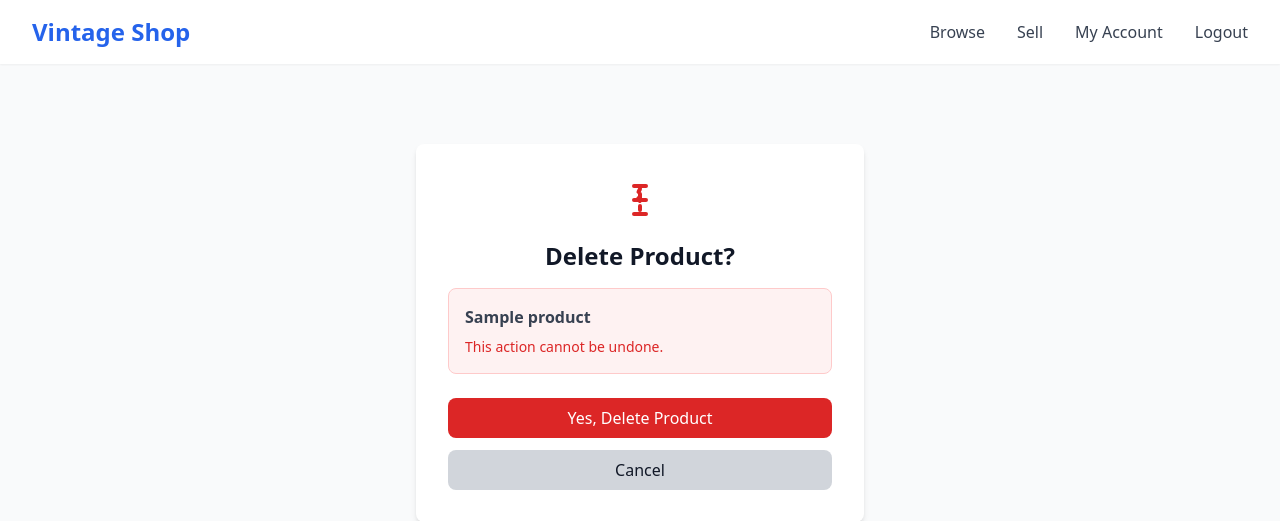
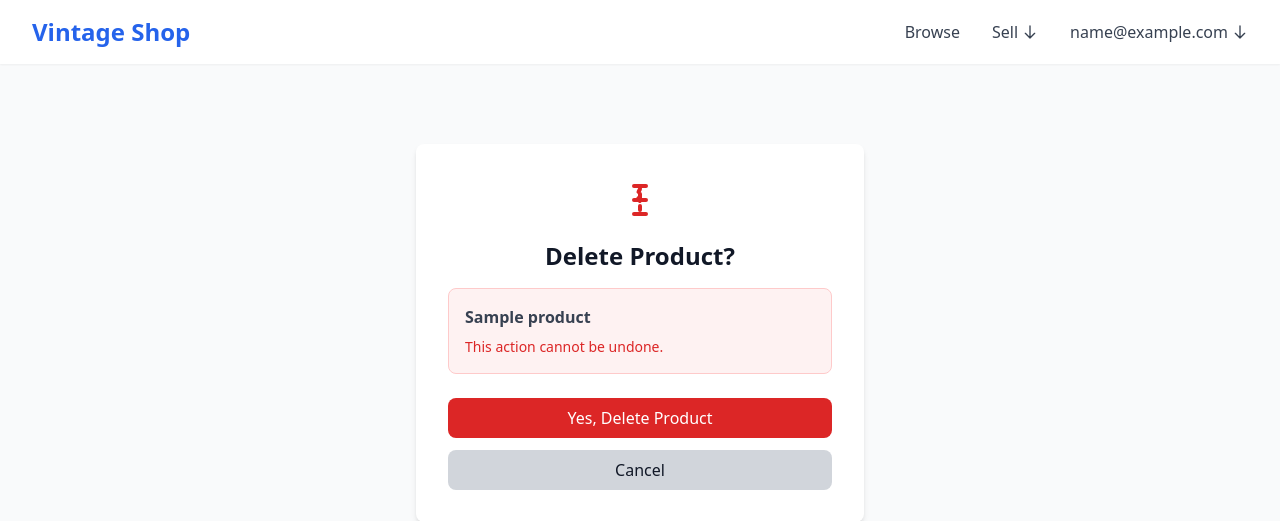
Before and after one commit to ivotripunovic/vintage_shop, a Django app: page /products/1/delete/ in a window 1280 px wide. Shown: the top 521 px of the page. Run offline with Django 4.2, Linux system fonts and the light colour scheme; a user stored in the database is signed in; tables that the repository leaves empty hold one stand-in row (values such as "Sample post"); some libraries are stand-ins or nearby versions.

Commit message:
Add seller navigation menu with dashboard, products, and settings links

```diff
--- a/templates/base.html
+++ b/templates/base.html
@@ -19,14 +19,39 @@
                 </div>
 
                 <!-- Navigation Links -->
-                <div class="hidden md:flex space-x-8">
+                <div class="hidden md:flex space-x-8 items-center">
                     <a href="{% url 'home' %}" class="text-gray-700 hover:text-blue-600">Browse</a>
                     {% if user.is_authenticated %}
                         {% if user.is_seller %}
-                            <a href="#" class="text-gray-700 hover:text-blue-600">Sell</a>
+                            <!-- Seller Menu -->
+                            <div class="relative group">
+                                <button class="text-gray-700 hover:text-blue-600 flex items-center">
+                                    Sell
+                                    <svg class="w-4 h-4 ml-1" fill="none" stroke="currentColor" viewBox="0 0 24 24">
+                                        <path stroke-linecap="round" stroke-linejoin="round" stroke-width="2" d="M19 14l-7 7m0 0l-7-7m7 7V3" />
+                                    </svg>
+                                </button>
+                                <div class="hidden group-hover:block absolute left-0 mt-0 w-48 bg-white rounded-lg shadow-xl z-10">
+                                    <a href="{% url 'seller_dashboard' %}" class="block px-4 py-2 text-gray-700 hover:bg-blue-50 rounded-t-lg">Dashboard</a>
+                                    <a href="{% url 'seller_products_list' %}" class="block px-4 py-2 text-gray-700 hover:bg-blue-50">My Products</a>
+                                    <a href="{% url 'product_create' %}" class="block px-4 py-2 text-gray-700 hover:bg-blue-50">+ Add Product</a>
+                                    <a href="{% url 'seller_settings' %}" class="block px-4 py-2 text-gray-700 hover:bg-blue-50 rounded-b-lg">Settings</a>
+                                </div>
+                            </div>
                         {% endif %}
-                        <a href="#" class="text-gray-700 hover:text-blue-600">My Account</a>
-                        <a href="{% url 'logout' %}" class="text-gray-700 hover:text-blue-600">Logout</a>
+                        <!-- Account Menu -->
+                        <div class="relative group">
+                            <button class="text-gray-700 hover:text-blue-600 flex items-center">
+                                {{ user.email|truncatechars:20 }}
+                                <svg class="w-4 h-4 ml-1" fill="none" stroke="currentColor" viewBox="0 0 24 24">
+                                    <path stroke-linecap="round" stroke-linejoin="round" stroke-width="2" d="M19 14l-7 7m0 0l-7-7m7 7V3" />
+                                </svg>
+                            </button>
+                            <div class="hidden group-hover:block absolute right-0 mt-0 w-48 bg-white rounded-lg shadow-xl z-10">
+                                <a href="#" class="block px-4 py-2 text-gray-700 hover:bg-blue-50 rounded-t-lg">Profile</a>
+                                <a href="{% url 'logout' %}" class="block px-4 py-2 text-gray-700 hover:bg-blue-50 rounded-b-lg">Logout</a>
+                            </div>
+                        </div>
                     {% else %}
                         <a href="{% url 'login' %}" class="text-gray-700 hover:text-blue-600">Login</a>
                         <a href="{% url 'register' %}" class="bg-blue-600 text-white px-4 py-2 rounded-lg hover:bg-blue-700">Register</a>
```
